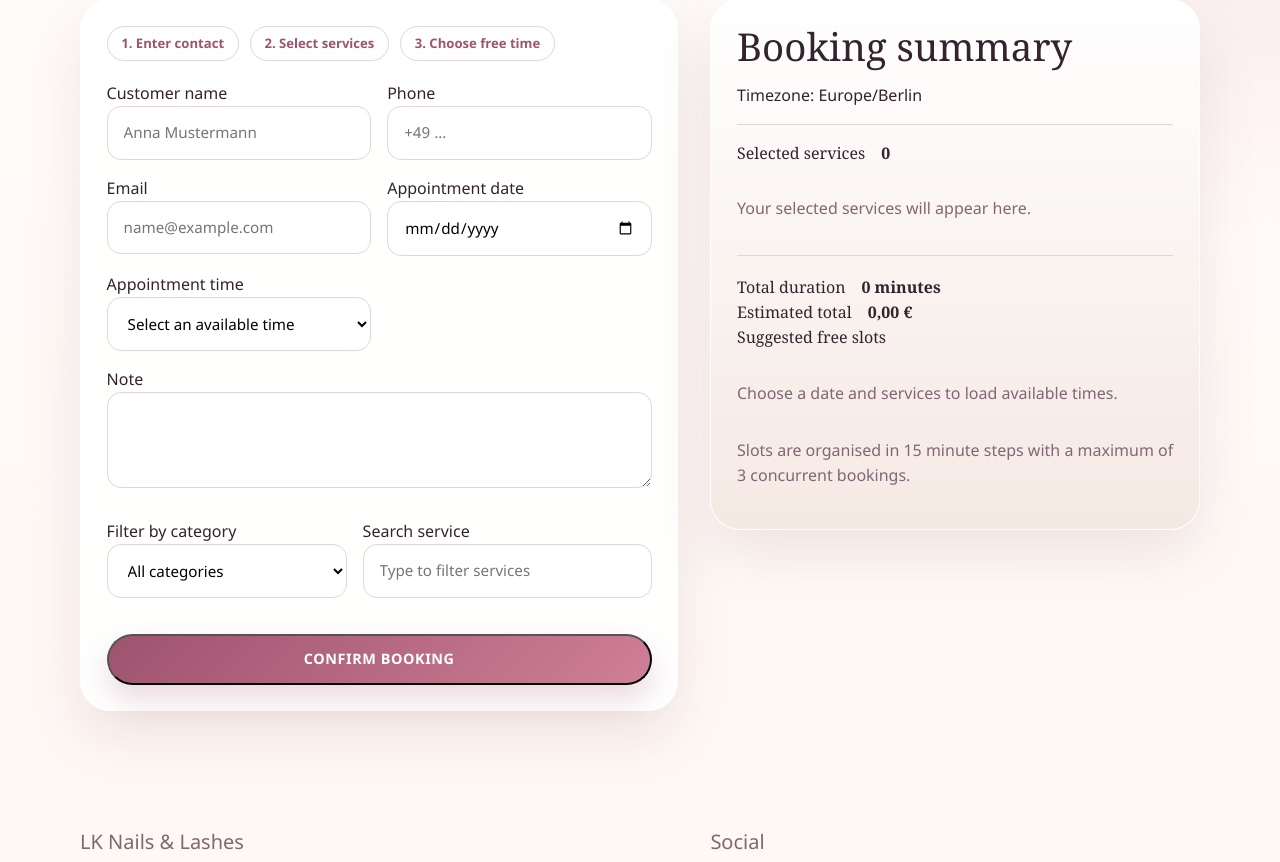
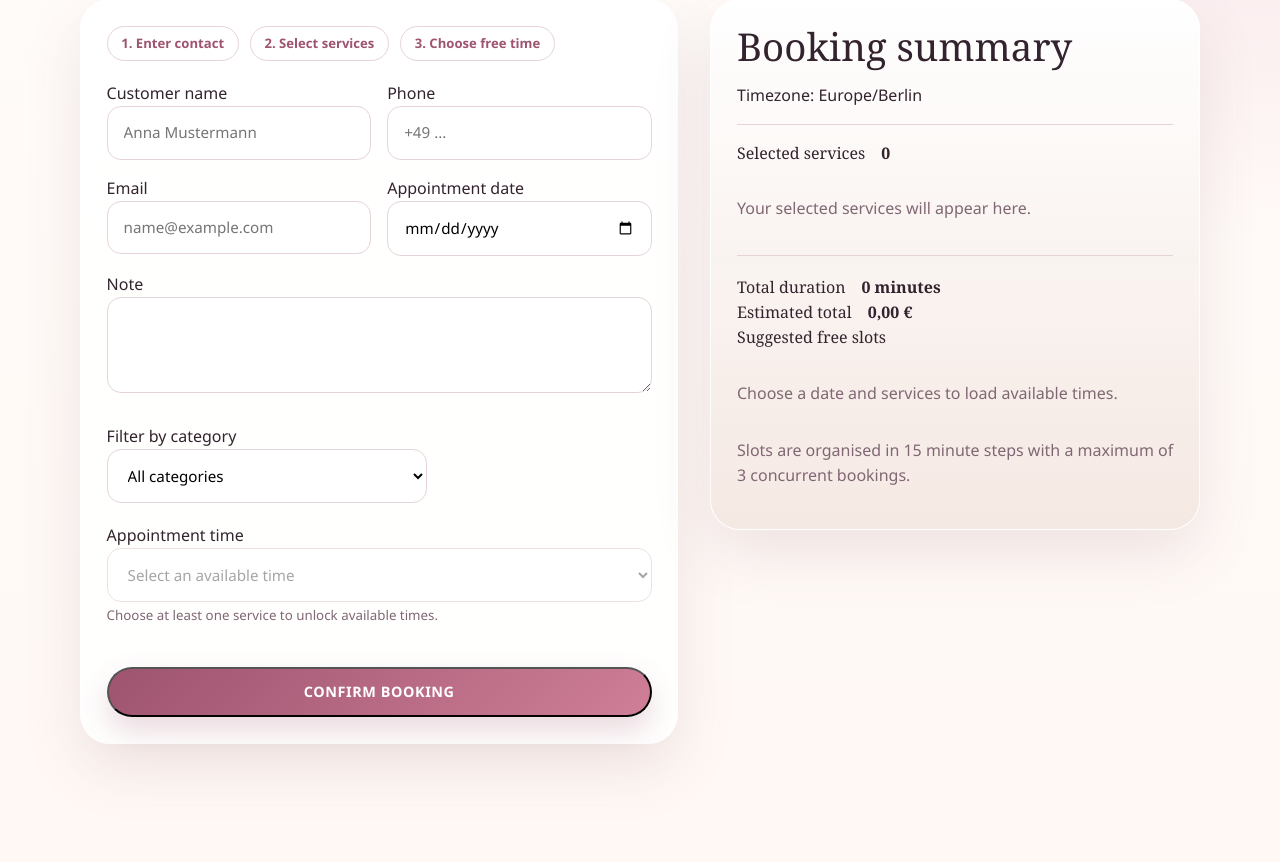
Before and after one commit to garstini/lknails, a Django app: page /en/booking/ in a window 1280 px wide. Shown: the part 556-1418 px from the top of the page. Run offline with Django 5.2, Linux system fonts and the light colour scheme; data that the repository does not hold is empty.

Commit message:
Refine booking flow and service selection UX

```diff
--- a/static/css/site.css
+++ b/static/css/site.css
@@ -318,7 +318,7 @@
 }
 .service-toolbar {
   display: grid;
-  grid-template-columns: 240px 1fr;
+  grid-template-columns: minmax(220px, 320px);
   gap: 1rem;
   margin-bottom: 1.25rem;
 }
@@ -375,7 +375,6 @@
   gap: 1rem;
   align-items: center;
   padding: 1rem 0;
-  cursor: pointer;
 }
 .service-checkbox {
   appearance: none;
@@ -385,6 +384,14 @@
   border: 1px solid var(--line);
   background: white;
   margin-top: 0;
+}
+.service-pick-main {
+  display: block;
+  text-align: left;
+  background: transparent;
+  border: 0;
+  padding: 0;
+  cursor: pointer;
 }
 .service-pick-card.is-selected .service-checkbox {
   background: var(--accent-deep);
@@ -412,6 +419,11 @@
   background: linear-gradient(135deg, var(--accent-deep), var(--accent));
   color: white;
   border-color: transparent;
+}
+.service-pick-card.is-selected {
+  background: rgba(255,255,255,0.68);
+  border-radius: 20px;
+  padding-inline: 0.9rem;
 }
 .cart-panel {
   margin: 1rem 0 1.2rem;
--- a/templates/bookings/booking_form.html
+++ b/templates/bookings/booking_form.html
@@ -29,12 +29,6 @@
           <label>{{ form.phone.label }}{{ form.phone }}</label>
           <label>{{ form.email.label }}{{ form.email }}</label>
           <label>{{ form.appointment_date.label }}{{ form.appointment_date }}</label>
-          <label>
-            {{ form.appointment_time.label }}
-            <select id="id_appointment_time" name="appointment_time" required>
-              <option value="">{% trans "Select an available time" %}</option>
-            </select>
-          </label>
           <label class="full">{{ form.note.label }}{{ form.note }}</label>
         </div>
         {% for field in form %}
@@ -53,10 +47,6 @@
               {% endfor %}
             </select>
           </label>
-          <label>
-            {% trans "Search service" %}
-            <input type="search" id="service-search" placeholder="{% trans 'Type to filter services' %}">
-          </label>
         </div>
 
         <div class="service-selector">
@@ -67,7 +57,7 @@
                 <div class="subcategory-block">
                   <h3>{{ subcategory }}</h3>
                   {% for service in items %}
-                    <label class="check-card service-pick-card" data-service-name="{{ service.name|lower }}" data-category-name="{{ category|lower }}" data-subcategory-name="{{ subcategory|lower }}">
+                    <div class="check-card service-pick-card" data-service-name="{{ service.name|lower }}" data-category-name="{{ category|lower }}" data-subcategory-name="{{ subcategory|lower }}">
                       <input
                         class="service-checkbox"
                         type="checkbox"
@@ -79,13 +69,15 @@
                         data-category-label="{{ category }}"
                         {% if service.id in selected_service_ids %}checked{% endif %}
                       >
-                      <span class="service-pick-copy">
-                        <strong>{{ service.name }}</strong>
-                        <small class="service-description">{{ service.short_description }}</small>
-                        <small>{{ service.duration_minutes }} {% trans "minutes" %} • {{ service.current_price|euro }}</small>
-                      </span>
+                      <button type="button" class="service-pick-main">
+                        <span class="service-pick-copy">
+                          <strong>{{ service.name }}</strong>
+                          <small class="service-description">{{ service.short_description }}</small>
+                          <small>{{ service.duration_minutes }} {% trans "minutes" %} • {{ service.current_price|euro }}</small>
+                        </span>
+                      </button>
                       <button type="button" class="service-pick-action">{% trans "Add to cart" %}</button>
-                    </label>
+                    </div>
                   {% endfor %}
                 </div>
               {% endfor %}
@@ -94,6 +86,16 @@
           {% if form.services.errors %}
             <div class="field-error">{{ form.services.errors }}</div>
           {% endif %}
+        </div>
+
+        <div class="field-grid booking-time-grid">
+          <label class="full">
+            {{ form.appointment_time.label }}
+            <select id="id_appointment_time" name="appointment_time" required disabled>
+              <option value="">{% trans "Select an available time" %}</option>
+            </select>
+            <small id="time-help" class="summary-note">{% trans "Choose at least one service to unlock available times." %}</small>
+          </label>
         </div>
 
         <button class="button primary booking-submit" type="submit">{% trans "Confirm booking" %}</button>
@@ -138,10 +140,10 @@
     const cartContainer = document.getElementById('selected-services-cart');
     const dateInput = document.getElementById('id_appointment_date');
     const timeInput = document.getElementById('id_appointment_time');
+    const timeHelp = document.getElementById('time-help');
     const slotContainer = document.getElementById('available-slots');
     const slotsUrl = "{% url 'available_slots' %}";
     const serviceFilter = document.getElementById('service-category-filter');
-    const serviceSearch = document.getElementById('service-search');
     const serviceCards = Array.from(document.querySelectorAll('.check-card'));
     const serviceGroups = Array.from(document.querySelectorAll('.service-group'));
 
@@ -170,6 +172,15 @@
       });
       durationOutput.textContent = `${duration} {% trans "minutes" %}`;
       priceOutput.textContent = `${price.toFixed(2).replace('.', ',')} €`;
+      timeInput.disabled = !selectedItems.length;
+      if (!selectedItems.length) {
+        timeInput.innerHTML = `<option value="">{% trans "Select an available time" %}</option>`;
+        timeHelp.textContent = "{% trans 'Choose at least one service to unlock available times.' %}";
+      } else if (!dateInput.value) {
+        timeHelp.textContent = "{% trans 'Choose a date to load the available time slots.' %}";
+      } else {
+        timeHelp.textContent = "{% trans 'Select one of the available appointment times.' %}";
+      }
       renderCart(selectedItems);
       loadAvailableSlots(selectedIds);
     }
@@ -198,13 +209,10 @@
 
     function applyServiceFilters() {
       const categoryValue = serviceFilter.value.trim().toLowerCase();
-      const searchValue = serviceSearch.value.trim().toLowerCase();
 
       serviceCards.forEach((card) => {
         const matchesCategory = !categoryValue || card.dataset.categoryName === categoryValue;
-        const haystack = `${card.dataset.serviceName} ${card.dataset.subcategoryName} ${card.dataset.categoryName}`;
-        const matchesSearch = !searchValue || haystack.includes(searchValue);
-        card.style.display = matchesCategory && matchesSearch ? '' : 'none';
+        card.style.display = matchesCategory ? '' : 'none';
       });
 
       serviceGroups.forEach((group) => {
@@ -217,6 +225,7 @@
       const dateValue = dateInput.value;
       if (!dateValue || !selectedIds.length) {
         slotContainer.innerHTML = '<p class="summary-note">{% trans "Choose a date and services to load available times." %}</p>';
+        timeInput.value = '';
         return;
       }
 
@@ -230,10 +239,12 @@
       if (!data.slots.length) {
         slotContainer.innerHTML = '<p class="summary-note">{% trans "No free slots for this service combination on the selected date." %}</p>';
         timeInput.value = '';
+        timeHelp.textContent = "{% trans 'No free appointment times were found for the selected services on this date.' %}";
         return;
       }
 
       slotContainer.innerHTML = '';
+      timeHelp.textContent = "{% trans 'Select one of the available appointment times.' %}";
       data.slots.slice(0, 12).forEach((slot) => {
         const button = document.createElement('button');
         button.type = 'button';
@@ -251,6 +262,15 @@
     }
 
     boxes.forEach((box) => box.addEventListener('change', updateTotals));
+    document.querySelectorAll('.service-pick-main').forEach((button) => {
+      button.addEventListener('click', (event) => {
+        event.preventDefault();
+        const card = button.closest('.service-pick-card');
+        const checkbox = card.querySelector('.service-checkbox');
+        checkbox.checked = !checkbox.checked;
+        updateTotals();
+      });
+    });
     document.querySelectorAll('.service-pick-action').forEach((button) => {
       button.addEventListener('click', (event) => {
         event.preventDefault();
@@ -262,7 +282,6 @@
     });
     dateInput.addEventListener('change', updateTotals);
     serviceFilter.addEventListener('change', applyServiceFilters);
-    serviceSearch.addEventListener('input', applyServiceFilters);
     applyServiceFilters();
     updateTotals();
   </script>
```
